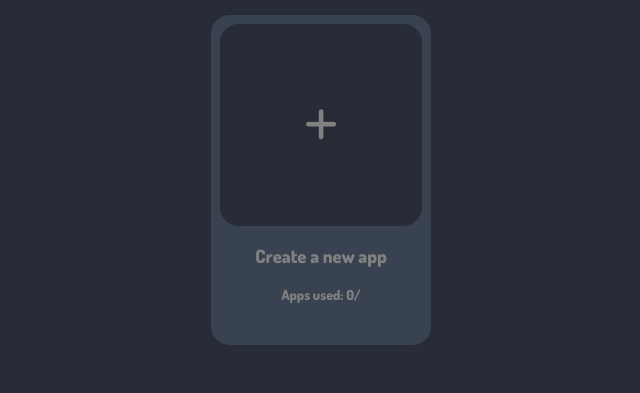
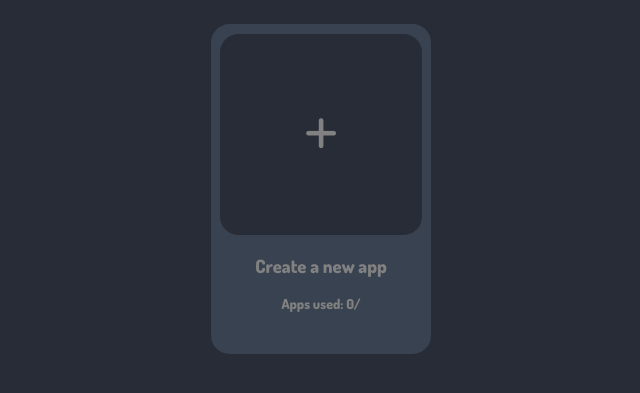
Before and after one commit to sqowey/devportal, a PHP site: page /portal/ in a window 1280 px wide. Shown: the part 40-433 px from the top of the page, without its empty margins (319-959 px from the left). Run offline with PHP 8.4, Linux system fonts and the light colour scheme; the visitor is signed in with stand-in values (Sample User, id 1); data that the repository does not hold is empty; some libraries are stand-ins or nearby versions.

Commit message:
fix flex-wrap

```diff
--- a/portal/style.css
+++ b/portal/style.css
@@ -74,13 +74,14 @@
     display: flex;
     justify-content: center;
     align-items: center;
+    flex-wrap: wrap;
 }
 
 .application_item {
     width: 220px;
     height: 330px;
     border-radius: 1rem;
-    margin: 0 0.5rem;
+    margin: 0.5rem 0.5rem;
     cursor: pointer;
 }
 
```
